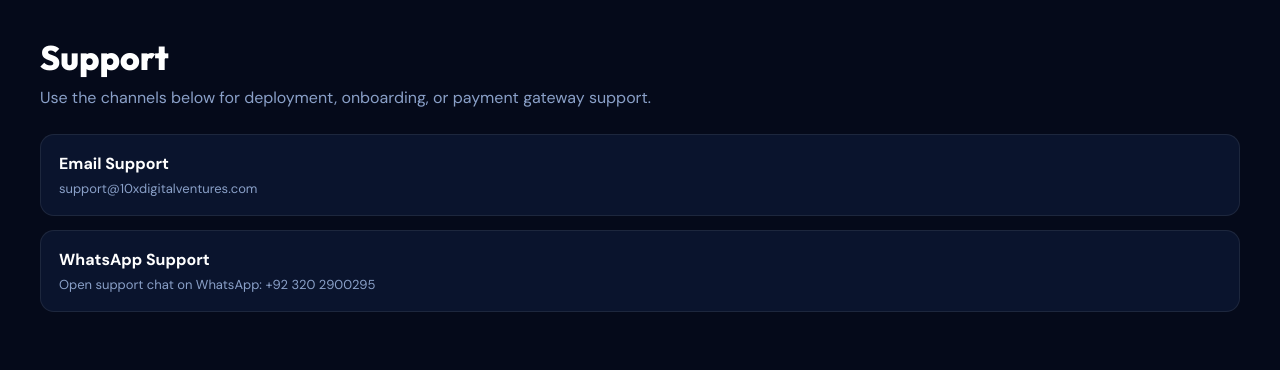
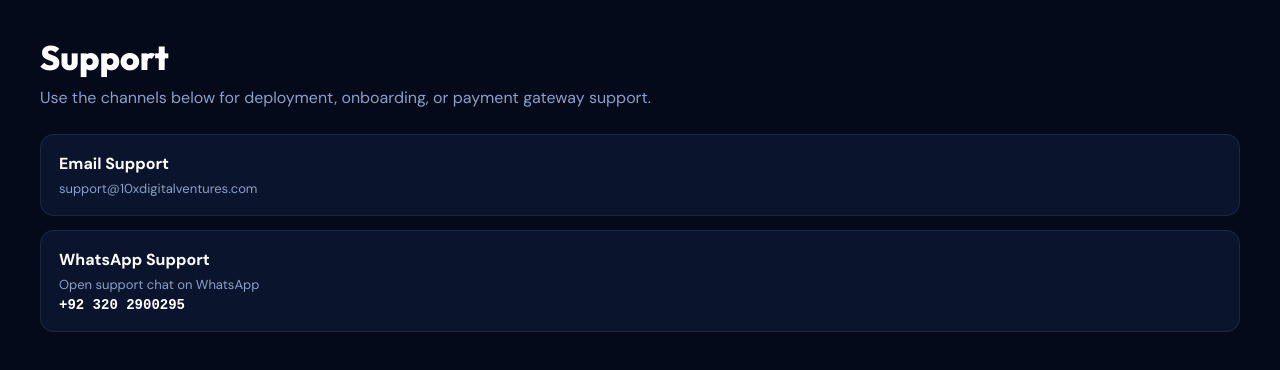
Before and after one commit to micheljacson-0312/payfast-connect, a Next.js app: page /support in a window 1280 px wide. Shown: the top 370 px of the page. Built offline with nearby package versions, Linux system fonts and the light colour scheme.

Commit message:
fix: show whatsapp support number

```diff
--- a/app/support/page.tsx
+++ b/app/support/page.tsx
@@ -14,7 +14,8 @@
           </a>
           <a href="https://wa.me/923202900295" target="_blank" style={{ background:'rgba(12, 22, 48, 0.88)', border:'1px solid rgba(255,255,255,0.08)', borderRadius:14, padding:18, textDecoration:'none', color:'white' }}>
             <div style={{ fontWeight: 700, marginBottom: 6 }}>WhatsApp Support</div>
-            <div style={{ color: '#8AA0C8', fontSize: 13 }}>Open support chat on WhatsApp: +92 320 2900295</div>
+            <div style={{ color: '#8AA0C8', fontSize: 13, marginBottom: 4 }}>Open support chat on WhatsApp</div>
+            <div style={{ color: 'white', fontSize: 14, fontWeight: 700, fontFamily: 'monospace' }}>+92 320 2900295</div>
           </a>
         </div>
       </div>
```
